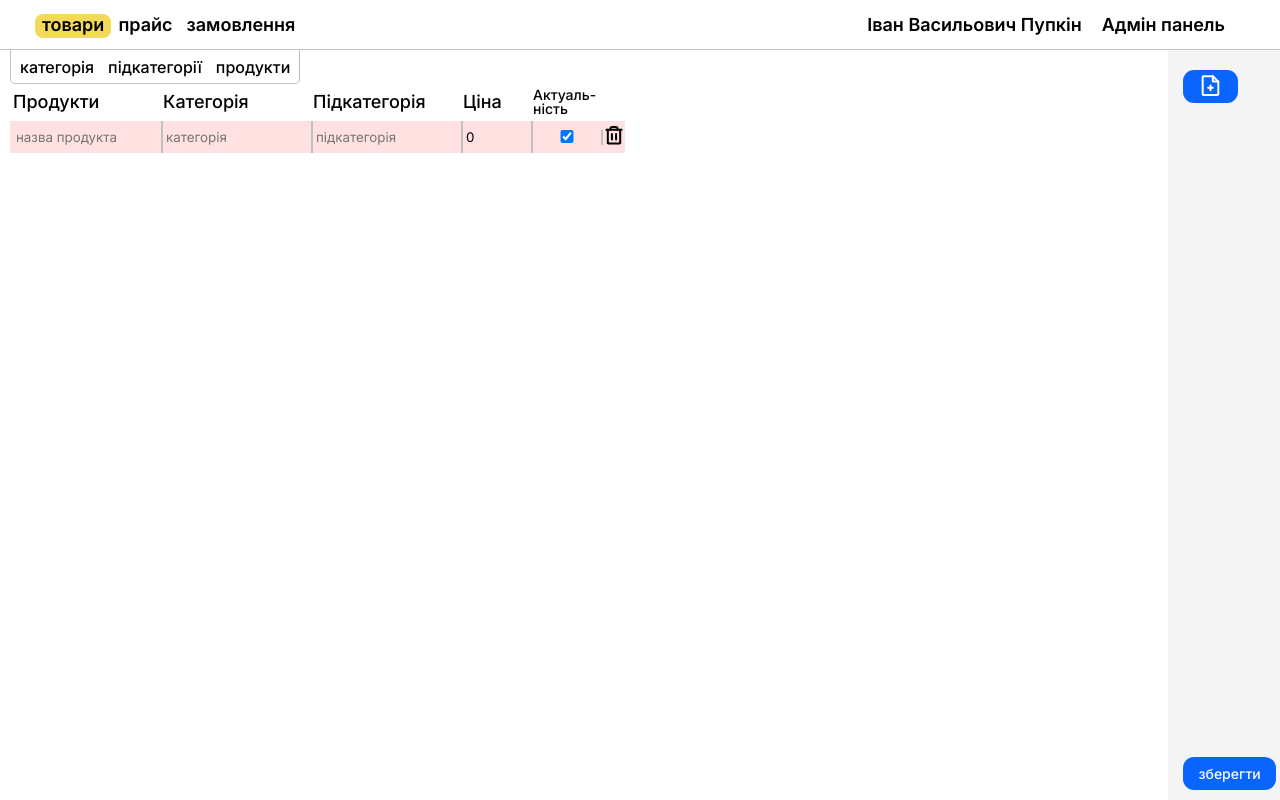
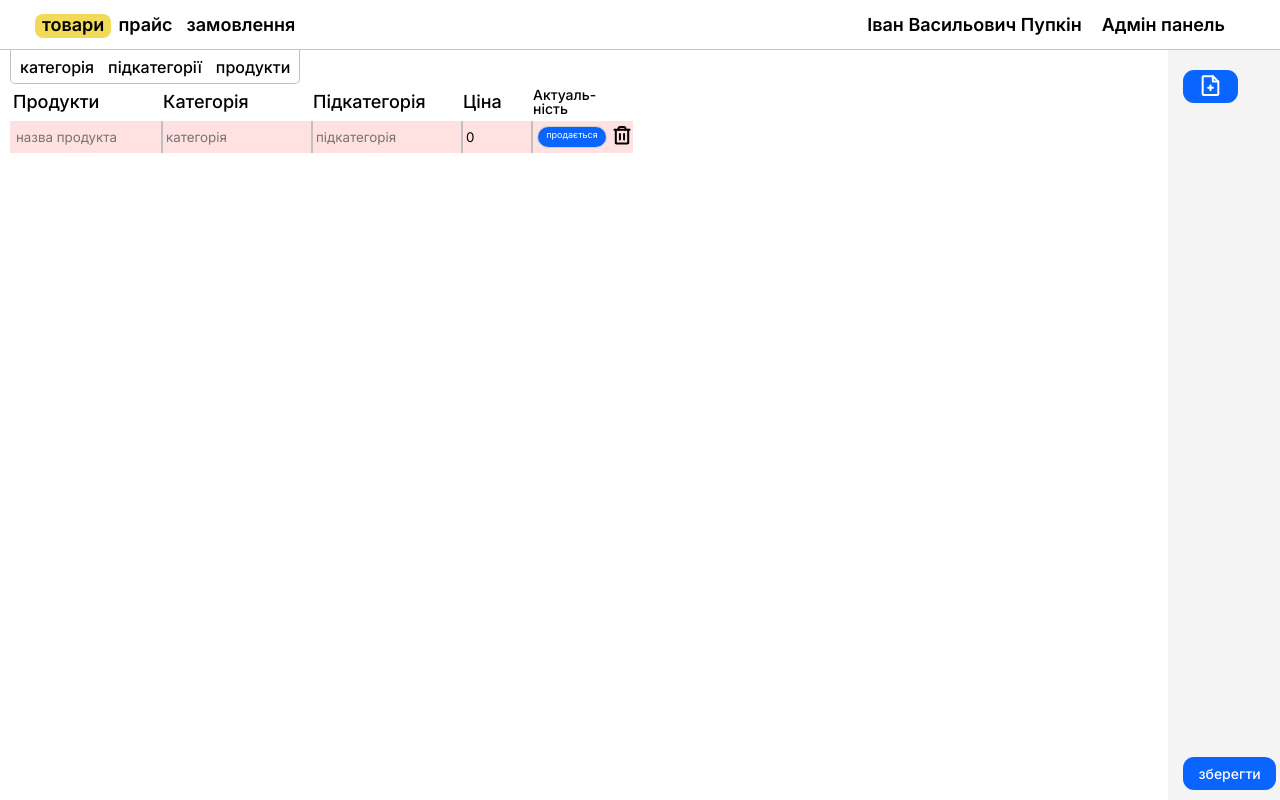
Before and after one commit to antoniooo12/svito-ovochiv-admin, a React (Create React App) app: page /products in a window 1280 px wide. Both pictures are taken after a click on the element 1210 px from the left and 86 px from the top of the page. Built offline with nearby package versions, Linux system fonts and the light colour scheme.

Commit message:
added actual param

```diff
--- a/src/components/Table/TableCreator/TableCreator.tsx
+++ b/src/components/Table/TableCreator/TableCreator.tsx
@@ -5,7 +5,7 @@ import {TableHeader} from '../TableHeader/TableHeader';
 import {TableLine} from "../TableLine/TableLine";
 import {EnumStatus, TableEntityStructure} from "../../../types/categoryReducerTypes";
 import {IOnChange} from "../TableLine/LineContext";
-import {DataEntitiesTableStructure, EnumInput, EnumStyleHeader, TypeTable} from "../../../types/TableCreatorTypes";
+import {DataEntitiesTableStructure, EnumInput, EnumStyles, TypeTable} from "../../../types/TableCreatorTypes";
 import {IconTrash} from "../../UI/icons/Trash/Trash";
 import {EnumTableBtn, IOnClick} from "../../../types/TableBtnTypes";
 import {IconNotePencil} from "../../UI/icons/NotePencil/IconNotePencil";
@@ -36,8 +36,8 @@ const TableCreator: React.FC<TableCreator> = React.memo(({params, data, actions,
                 <TableHeader>
                     {params.header.map((el, index) => {
                             const headerStyle = clsx({
-                                [cl.rotate50]: el.style && el.style.includes(EnumStyleHeader.align),
-                                [cl.fontSize14]: el.style && el.style.includes(EnumStyleHeader.fontSize14),
+                                [cl.rotate50]: el.style && el.style.includes(EnumStyles.align),
+                                [cl.fontSize14]: el.style && el.style.includes(EnumStyles.fontSize14),
                             })
                             return (
                                 <div className={headerStyle} style={{width: `${params.column[index].width}px`}}>
@@ -72,6 +72,7 @@ const TableCreator: React.FC<TableCreator> = React.memo(({params, data, actions,
                                                     filterByColumn={column.filterByColumn}
                                                     isDropDownList={column.isDropDownList}
                                                     typeInput={column.typeInput}
+                                                    inputParams={column}
                                                 />)
 
                                         }
--- a/src/components/Table/elements/TableInput/TableInput.module.scss
+++ b/src/components/Table/elements/TableInput/TableInput.module.scss
@@ -2,4 +2,48 @@
   & > * {
     width: 100%;
   }
+
+
 }
+
+
+div label input {
+  margin-right: 100px;
+}
+
+body {
+  font-family: sans-serif;
+}
+
+.toggleButton {
+  position: relative;
+  margin: 4px;
+  background-color: #EFEFEF;
+  border: 1px solid #D0D0D0;
+  border-radius: 11px;
+  overflow: hidden;
+  float: left;
+}
+
+.toggleButton label {
+
+}
+
+.toggleButton label span {
+  height: 20px;
+  cursor: pointer;
+  font-size: 9px;
+  text-align: center;
+  padding: 3px 0px;
+  display: block;
+}
+
+.toggleButton label input {
+  position: absolute;
+  top: -20px;
+}
+
+.toggleButton input:checked + span {
+  background-color: #0A65FF;
+  color: #fff;
+}
--- a/src/components/Table/elements/TableInput/TableInput.tsx
+++ b/src/components/Table/elements/TableInput/TableInput.tsx
@@ -6,9 +6,10 @@ import cl from './TableInput.module.scss'
 import {TableDataList} from "./TableDataList/TableDataList";
 import isEqual from "react-fast-compare";
 import {useEffectSkipMount, useTypedSelector} from "../../../../hooks/hooks";
-import {EnumInput, TypeColumn} from "../../../../types/TableCreatorTypes";
+import {EnumInput, EnumStyles, InputParams, TypeColumn} from "../../../../types/TableCreatorTypes";
 import {EnumStatus, Item, RowItem} from "../../../../types/categoryReducerTypes";
 import {Simulate} from "react-dom/test-utils";
+import clsx from "clsx";
 
 
 export interface DropDownListItem {
@@ -27,6 +28,7 @@ export interface ITableInput {
     index: number,
     filterByColumn?: TypeColumn,
     isDropDownList: boolean,
+    inputParams: InputParams,
 }
 
 const initials: { [name in EnumInput]: string | number | boolean } = {
@@ -43,6 +45,7 @@ export const TableInput: React.FC<ITableInput> = React.memo(
          width,
          filterByColumn,
          isDropDownList,
+         inputParams,
      }) => {
 
 
@@ -99,7 +102,10 @@ export const TableInput: React.FC<ITableInput> = React.memo(
 
         return (
             <div style={{width: `${width}px`}}
-                 className={cl.wrapper}
+                 className={clsx({
+                     [cl.wrapper]: true,
+                     [cl.toggleButton]: inputParams.style && inputParams.style.includes(EnumStyles.toggleButton),
+                 })}
             >
                 {isVisibleHeader ?
                     <>
@@ -128,6 +134,7 @@ export const TableInput: React.FC<ITableInput> = React.memo(
                         }
 
                         {typeof value === 'boolean' &&
+                            <label>
                                 <input
                                     checked={value}
                                     onChange={setTitleCallback}
@@ -137,6 +144,8 @@ export const TableInput: React.FC<ITableInput> = React.memo(
                                     list={`${typeColumn} + ${state && id}`}
                                     type={typeInput}
                                 />
+                                <span>продається</span>
+                            </label>
                         }
                         {isDropDownList &&
                             <TableDataList
--- a/src/mokData.ts
+++ b/src/mokData.ts
@@ -1,4 +1,4 @@
-import {EnumInput, EnumStyleHeader, TableCreator, TypeTable} from "./types/TableCreatorTypes";
+import {EnumInput, EnumStyles, TableCreator, TypeTable} from "./types/TableCreatorTypes";
 import {RowItem} from "./types/categoryReducerTypes";
 
 export const DataEntitiesCatalog = {
@@ -55,7 +55,7 @@ export const TableCreatorMokData: TableCreator = {
         column: [{width: 150}, {width: 150}, {width: 150}, {width: 70}, {width: 70}],
         header: [{title: 'Продукти'}, {title: 'Категорія'}, {title: 'Підкатегорія'}, {title: 'Ціна'}, {
             title: `Актуаль- ність`,
-            style: [EnumStyleHeader.fontSize14],
+            style: [EnumStyles.fontSize14],
         }],
         row: [
             {
@@ -73,6 +73,7 @@ export const TableCreatorMokData: TableCreator = {
                 isMother: false
             },
             {
+
                 typeColumn: "subCategories",
                 isDropDownList: true,
                 filterByColumn: "categories",
@@ -88,7 +89,13 @@ export const TableCreatorMokData: TableCreator = {
                 numberStep: 0.1,
                 bigNumberStep: 1,
             },
-            {typeColumn: "actual", isDropDownList: false, typeInput: EnumInput.checkbox, placeholder: 'актуальність'},
+            {
+                typeColumn: "actual",
+                isDropDownList: false,
+                typeInput: EnumInput.checkbox,
+                placeholder: 'актуальність',
+                style: [EnumStyles.toggleButton],
+            },
         ]
     }
 }
--- a/src/types/TableCreatorTypes.ts
+++ b/src/types/TableCreatorTypes.ts
@@ -21,21 +21,23 @@ export enum EnumInput {
     number = 'number',
 }
 
-export enum EnumStyleHeader {
+export enum EnumStyles {
     align = 'align',
     hyphenation = 'hyphenation',
     fontSize14 = '14',
+    toggleButton = 'toggleButton',
 }
 
 export enum EnumStyleHeader {
 
 }
+export  interface InputParams{ typeColumn: TypeColumn, isDropDownList: boolean, filterByColumn?: TypeColumn, typeInput: EnumInput, placeholder?: string, isMother?: boolean, numberStep?: number, bigNumberStep?: number, style?: EnumStyles[] }
 
 export type DataEntitiesTableStructure = {
     title: string
     column: Array<{ width: number }>
-    header: Array<{ title: string, style?: EnumStyleHeader[], }>
-    row: Array<{ typeColumn: TypeColumn, isDropDownList: boolean, filterByColumn?: TypeColumn, typeInput: EnumInput, placeholder?: string, isMother?: boolean, numberStep?: number, bigNumberStep?: number }>
+    header: Array<{ title: string, style?: EnumStyles[], }>
+    row: Array<InputParams>
 };
 
 export type TableCreator = {
```
Lines whose indentation alone changed are shown as unchanged.
